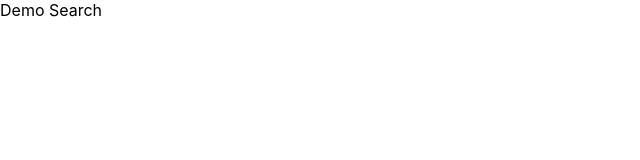
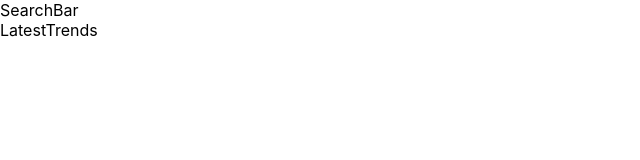
Before and after one commit to swarajspatil158/search-app-ui, a React (Create React App) app: page / in a window 1280 px wide. Shown: the top 160 px of the page, without its empty margins (0-640 px from the left). Built offline with nearby package versions, Linux system fonts and the light colour scheme.

Commit message:
routes setup

```diff
--- a/package.json
+++ b/package.json
@@ -33,5 +33,8 @@
       "last 1 firefox version",
       "last 1 safari version"
     ]
+  },
+  "devDependencies": {
+    "react-router-dom": "^6.3.0"
   }
 }
--- a/src/App.js
+++ b/src/App.js
@@ -1,6 +1,19 @@
 import React from "react";
+
+import { Routes, Route } from "react-router-dom";
+
+import Home from "./pages/Home";
+import SearchResults from "./pages/SearchResults";
+
 function App() {
-  return <div>Demo Search</div>;
+  return (
+    <div>
+      <Routes>
+        <Route path="/" element={<Home />} />
+        <Route path="/results" element={<SearchResults />} />
+      </Routes>
+    </div>
+  );
 }
 
 export default App;
--- a/src/index.js
+++ b/src/index.js
@@ -3,11 +3,15 @@ import ReactDOM from "react-dom/client";
 import "./index.css";
 import App from "./App";
 
+import { BrowserRouter as Router } from "react-router-dom";
+
 const root = ReactDOM.createRoot(document.getElementById("root"));
 root.render(
-  <React.StrictMode>
-    <App />
-  </React.StrictMode>
+  <Router>
+    <React.StrictMode>
+      <App />
+    </React.StrictMode>
+  </Router>
 );
 
 // If you want to start measuring performance in your app, pass a function
--- a/src/pages/Home.jsx
+++ b/src/pages/Home.jsx
@@ -1,7 +1,14 @@
 import React from "react";
+import SearchBar from "../components/SearchBar";
+import LatestTrends from "../components/LatestTrends";
 
 const Home = () => {
-  return <div>Home</div>;
+  return (
+    <div>
+      <SearchBar />
+      <LatestTrends />
+    </div>
+  );
 };
 
 export default Home;
```
Also changed, not shown: 1 other file (tests, documents, lock files or other folders).
